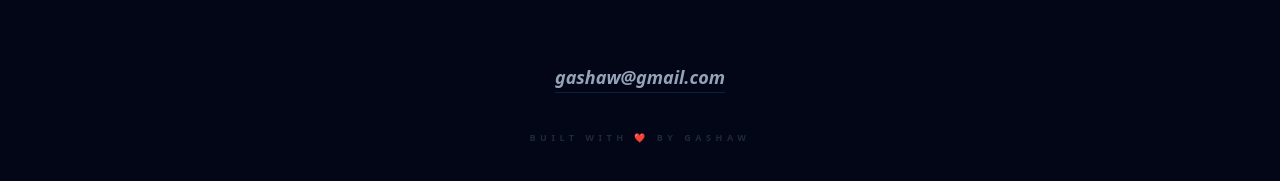
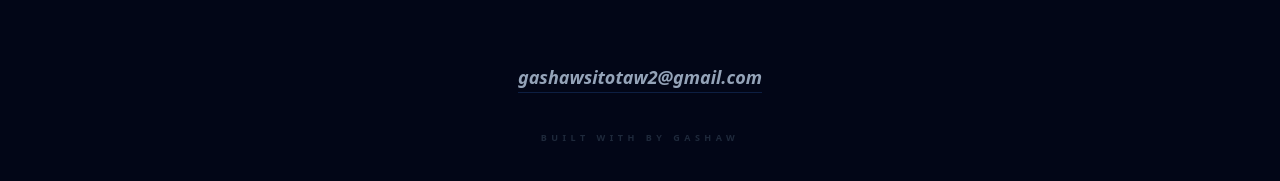
Before and after one commit to gashaw27/my_portifolo, a React (Vite) app: page / in a window 1280 px wide. Shown: the part 4030-4211 px from the top of the page. Built offline with nearby package versions, Linux system fonts and the light colour scheme.

Commit message:
Update App.jsx

```diff
--- a/src/App.jsx
+++ b/src/App.jsx
@@ -103,7 +103,7 @@ function App() {
       aboutTitle: "About Me",
       skillsTitle: "Technical Skills",
       projectTitle: "Featured Projects",
-      langBtn: "አማርኛ", footer: "Built with ❤️ by Gashaw"
+      langBtn: "አማርኛ", footer: "Built with  by Gashaw"
     },
     am: {
       navAbout: "ስለ እኔ", navSkills: "ሙያ", navProjects: "ስራዎች",
@@ -218,7 +218,7 @@ function App() {
               <svg className="w-6 h-6 fill-white" viewBox="0 0 24 24"><path d="M12 0c-6.627 0-12 5.373-12 12s5.373 12 12 12 12-5.373 12-12-5.373-12-12-12zm5.891 8.146l-2.003 9.464c-.149.659-.541.823-1.091.515l-3.051-2.247-1.472 1.417c-.163.163-.3.299-.614.299l.219-3.107 5.655-5.108c.246-.219-.054-.341-.381-.123l-6.991 4.402-3.012-.942c-.655-.205-.668-.655.137-.969l11.771-4.535c.545-.205 1.022.122.842.928z"/></svg>
             </a>
           </div>
-          <a href="mailto:gashaw@gmail.com" className="text-slate-400 font-bold text-lg mb-10 hover:text-blue-500 transition-all underline decoration-blue-500/20 underline-offset-8 italic">gashaw@gmail.com</a>
+          <a href="mailto:gashawsitotaw2@gmail.com" className="text-slate-400 font-bold text-lg mb-10 hover:text-blue-500 transition-all underline decoration-blue-500/20 underline-offset-8 italic">gashawsitotaw2@gmail.com</a>
           <p className="text-slate-800 font-black text-[9px] uppercase tracking-[0.5em]">{t.footer}</p>
         </div>
       </footer>
```
